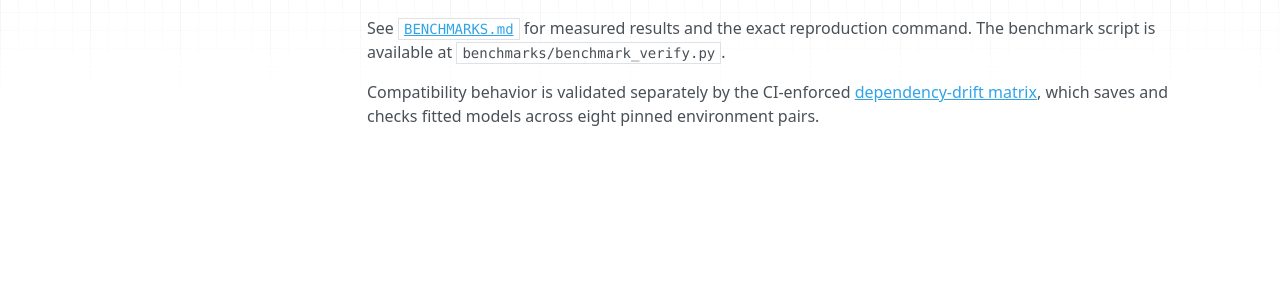
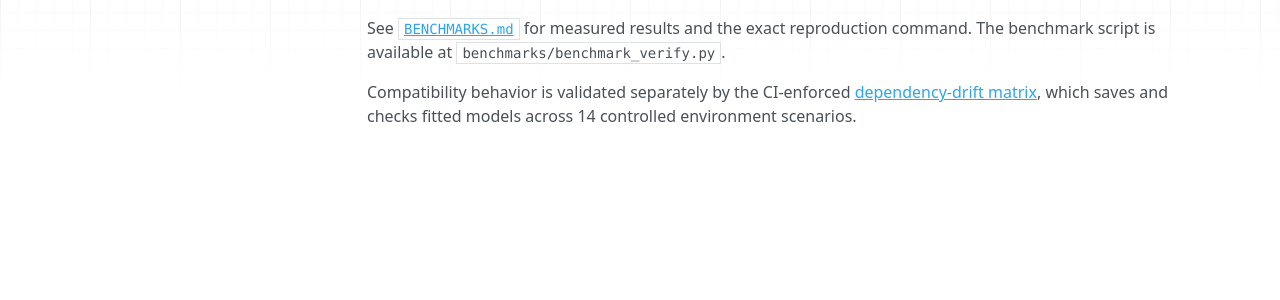
Before and after one commit to AnaghaDhekne/modelstamp, an MkDocs documentation site: the page built from docs/benchmarks.md, in a window 1280 px wide. Shown: the part 222-522 px from the top of the page. Built offline with MkDocs 1.6.1, drawn with Linux system fonts in a browser that asks for light colours; nearby versions of some CDN libraries.

Commit message:
Fix stale drift scenario count

```diff
--- a/docs/benchmarks.md
+++ b/docs/benchmarks.md
@@ -9,4 +9,4 @@ is available at `benchmarks/benchmark_verify.py`.
 
 Compatibility behavior is validated separately by the CI-enforced
 [dependency-drift matrix](drift-benchmarks.md), which saves and checks fitted
-models across eight pinned environment pairs.
+models across 14 controlled environment scenarios.
```
